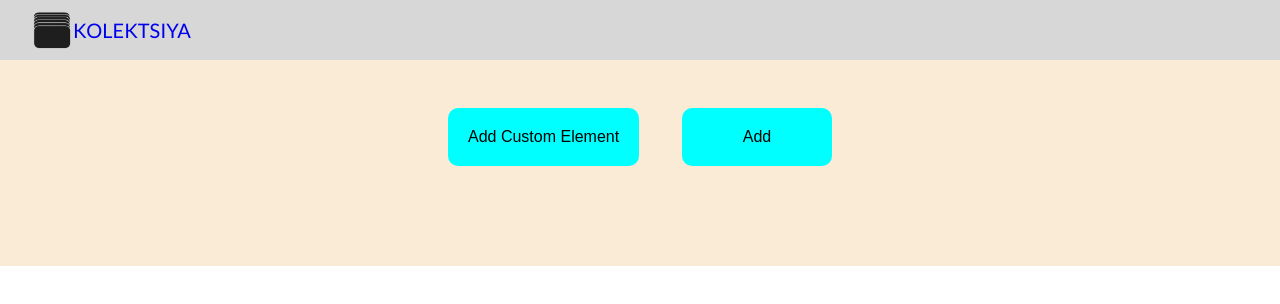
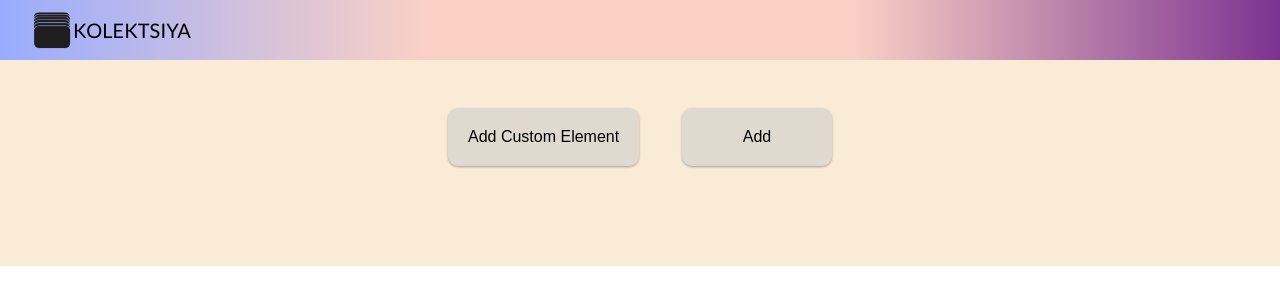
Before and after one commit to sskrkvsk/collection-app, a React (Create React App) app: page /additem in a window 1280 px wide. Shown: the top 304 px of the page. Built offline with nearby package versions, Linux system fonts and the light colour scheme.

Commit message:
collection page + add collection pages style done

```diff
--- a/src/components/Main.js
+++ b/src/components/Main.js
@@ -63,7 +63,7 @@ const Main = () => {
           <div key={index}>
 
             {editableTable === table ? (
-              <input type="text" onChange={handleChange} value={newName} />
+              <input autoFocus="true" type="text" onChange={handleChange} value={newName} />
             ) : (
               <Link to={`/${table}`}>
                 {table}
@@ -79,7 +79,7 @@ const Main = () => {
                 <button onClick={() => handleDelete(table)}><img src='/images/delete.svg' alt=''></img></button>
               </nav>
             ) : <p>p</p>}
-                  </div>
+          </div>
 
       ))}
       </section>
--- a/src/components/styles/AddBtn.styled.js
+++ b/src/components/styles/AddBtn.styled.js
@@ -2,10 +2,19 @@ import styled from "styled-components";
 
 // Add button
 export const AddBtnStyle = styled.button`
-    background-color: aqua;
-    /* margin-top: 40px; */
     min-width: 150px;
     padding: 20px 20px;
     border-radius: ${({theme}) => theme.border.radius};
     font-size: ${({theme}) => theme.typography.fontSizeMb};
+    background-color: ${({theme}) => theme.colors.card};
+    box-shadow: ${({theme}) => theme.shadows.material};
+    transition: ${({theme}) => theme.transition.fast};
+
+    &:hover {
+        background-color: ${({theme}) => theme.colors.blue}
+    }
+
+    &:active {
+        box-shadow: ${({theme}) => theme.shadows.input};
+    }
 `
--- a/src/components/styles/AddCollection.styled.js
+++ b/src/components/styles/AddCollection.styled.js
@@ -2,9 +2,8 @@ import styled from "styled-components";
 
 // Add collection
 export const AddCollectionStyle = styled.button`
-    background-color: antiquewhite;
     width: 100%;
-    height: calc(100vh - ${({theme}) => theme.height.headerHight});
+    height: 100vh;
     display: flex;
     /* flex-direction: column; */
     align-items: center;
--- a/src/components/styles/Global.js
+++ b/src/components/styles/Global.js
@@ -27,6 +27,7 @@ button, input {
 
 a, button {
   touch-action: manipulation; /* Element doesn't want double-tap on mobile to zoom */
+  cursor: pointer;
 }
 
 ul {
--- a/src/components/styles/Header.styled.js
+++ b/src/components/styles/Header.styled.js
@@ -7,7 +7,7 @@ export const HeaderStyle = styled.div`
     height: ${({theme}) => theme.height.header};
     display: flex;
     justify-content: space-between;
-    background-color: ${({theme}) => theme.colors.header};
+    background: ${({theme}) => theme.colors.gradient};
     z-index: 1000;
 `
 
@@ -27,6 +27,7 @@ export const LogoStyle = styled.div`
     }
 
     p {
+        color: black;
         font-size: ${({theme}) => theme.typography.fontSizeM};
     }
 `
--- a/src/components/styles/Input.styled.js
+++ b/src/components/styles/Input.styled.js
@@ -2,9 +2,10 @@ import styled from "styled-components";
 
 // Input
 export const InputStyle = styled.input`
-    background-color: greenyellow;
+    background-color: #fff;
     width: 30%;
     padding: 20px 10px;
     border-radius: ${({theme}) => theme.border.radius};
     font-size: ${({theme}) => theme.typography.fontSizeMb};
+    box-shadow: ${({theme}) => theme.shadows.input};
 `
--- a/src/components/styles/Main.styled.js
+++ b/src/components/styles/Main.styled.js
@@ -10,11 +10,12 @@ export const MainStyle = styled.main`
     align-items: center;
 
 
+
+
     section {
         flex: 1;
         width: 100%;
         margin-bottom: 40px;
-
         display: grid;
         grid-template-columns: repeat(4, 1fr);
         gap: 30px;
@@ -22,15 +23,18 @@ export const MainStyle = styled.main`
 
         div {
             width: 100%;
-        height: 100%;
+            max-height: 290px;
             border-radius: ${({theme}) => theme.border.radius};
             font-size: ${({theme}) => theme.typography.fontSizeM};
             display: flex;
             flex-direction: column;
             align-items: center;
-        justify-content: center;
-        box-shadow: ${({theme}) => theme.shadows.medium};
-
+            justify-content: space-between;
+            box-shadow: ${({theme}) => theme.shadows.material};
+            background-color: ${({theme}) => theme.colors.card};
+            &:active {
+        box-shadow: ${({theme}) => theme.shadows.input};
+    }
         }
 
         a {
@@ -42,23 +46,42 @@ export const MainStyle = styled.main`
             justify-content: center;
             background-image: url('./images/no-bg-logo.png');
             background-repeat: no-repeat;
+            background-size: 150px;
+            background-position: center center;
+            transition: ${({theme}) => theme.transition.fast};
+
+            &:hover {
             background-size: contain;
-            background-position: center center;
+            }
         }
 
         nav {
             width: 100%;
             display: flex;
+            justify-self: center;
 
             button {
                 background-color: transparent;
                 text-transform: uppercase;
                 font-weight: 600;
                 flex: 1;
-                /* height: 30px; */
+                padding: 10px 0;
                 cursor: pointer;
                 justify-self: end;
+                transition: ${({theme}) => theme.transition.fast};
             }
+        }
+
+        input {
+            position: relative;
+            top: 105px;
+            text-align: center;
+            background-color: white;
+            color: black;
+            font-size: ${({theme}) => theme.typography.fontSizeM};
+            border-radius: ${({theme}) => theme.border.radius};
+            width: 90%;
+            box-shadow: ${({theme}) => theme.shadows.input};
         }
 
         p {
@@ -71,17 +94,34 @@ export const MainStyle = styled.main`
 
         button:first-child {
             border-bottom-left-radius: 10px;
-            padding-bottom: 10px;
+            padding: 10px 0;
+            border-right: 1px solid #d7d7d7;
+
+            &:hover {
+                background-color: ${({theme}) => theme.colors.blue}
+            }
+            &:active {
+                box-shadow: ${({theme}) => theme.shadows.input};
+            }
         }
 
         button:nth-child(2) {
             border-bottom-right-radius: 10px;
-            padding-bottom: 10px;
+            padding: 10px 0;
+
+            &:hover {
+                background-color: ${({theme}) => theme.colors.red}
+            }
+            &:active {
+                box-shadow: ${({theme}) => theme.shadows.input};
             }
         }
+    }
+
 
     &:nth-child(2) {
         display: flex;
         align-items: start;
     }
+
 `
--- a/src/components/styles/theme.js
+++ b/src/components/styles/theme.js
@@ -1,13 +1,18 @@
 const theme = {
   colors: {
     header: '#d7d7d7',
-    body: '#fff',
-    accent: '#333',
+    body: '#FFFAFA',
+    card: 'rgba(200, 200, 200, 0.5)',
     text: '#2c2c2c',
+    gradient: 'linear-gradient(90deg,#99acff,#fad0c4,#fad0c4,#7b3391)',
+    blue: '#99acff',
+    red: '#ffb2b2',
   },
   shadows: {
     small: '0 2px 4px rgba(0, 0, 0, 0.1)',
-    medium: 'rgba(0, 0, 0, 0.24) 0px 3px 8px;'
+    medium: 'rgba(0, 0, 0, 0.24) 0px 3px 8px;',
+    material: 'rgba(0, 0, 0, 0.12) 0px 1px 3px, rgba(0, 0, 0, 0.24) 0px 1px 2px',
+    input: 'rgba(150, 150, 150, 0.25) 0px 30px 60px -12px inset, rgba(0, 0, 0, 0.3) 0px 18px 36px -18px inset'
   },
   typography: {
     fontSizeMb: '16px',
@@ -29,6 +34,9 @@ const theme = {
   mediaQueries: {
     medium: '@media (min-width: 768px)'
   },
+  transition : {
+    fast: '0.3s ease'
+  }
 };
 
   export default theme;
--- a/src/pages/AddCollection.js
+++ b/src/pages/AddCollection.js
@@ -5,6 +5,7 @@ import Header from '../components/Header'
 import { AddCollectionStyle } from '../components/styles/AddCollection.styled'
 import { AddBtnStyle } from '../components/styles/AddBtn.styled'
 import { InputStyle } from '../components/styles/Input.styled'
+import { PageStyle } from '../components/styles/Page.styled';
 
 const AddCollection = () => {
   const [inputValue, setInputValue] = useState('');
@@ -22,7 +23,7 @@ const AddCollection = () => {
   };
 
   return (
-    <div>
+    <PageStyle>
       <Header />
       <AddCollectionStyle>
       <InputStyle
@@ -34,7 +35,7 @@ const AddCollection = () => {
         {inputValue ? <AddBtnStyle onClick={handlePostRequest}>Add</AddBtnStyle> : <AddBtnStyle>Add</AddBtnStyle>}
       </AddCollectionStyle>
       {canRedirect && <Redirect to="/home" />}
-    </div>
+    </PageStyle>
   )
 }
 
```
Lines whose indentation alone changed are shown as unchanged.
